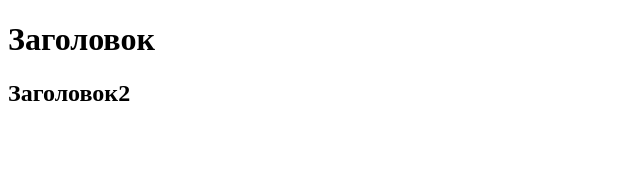
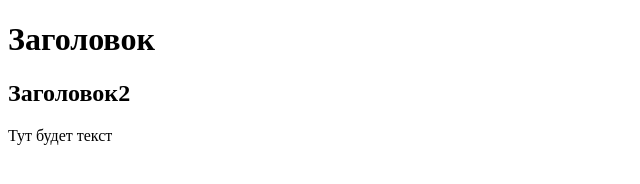
Before and after one commit to Georgvit/my_first_website, a plain HTML site: page may.html in a window 1280 px wide. Shown: the whole page, without its empty margins (0-640 px from the left). Drawn offline with Linux system fonts and the light colour scheme.

Commit message:
параграф

```diff
--- a/may.html
+++ b/may.html
@@ -9,6 +9,7 @@
 <body>
     <h1>Заголовок</h1>
     <h2>Заголовок2</h2>
+    <p>Тут будет текст</p>
 
 </body>
 </html>
```
